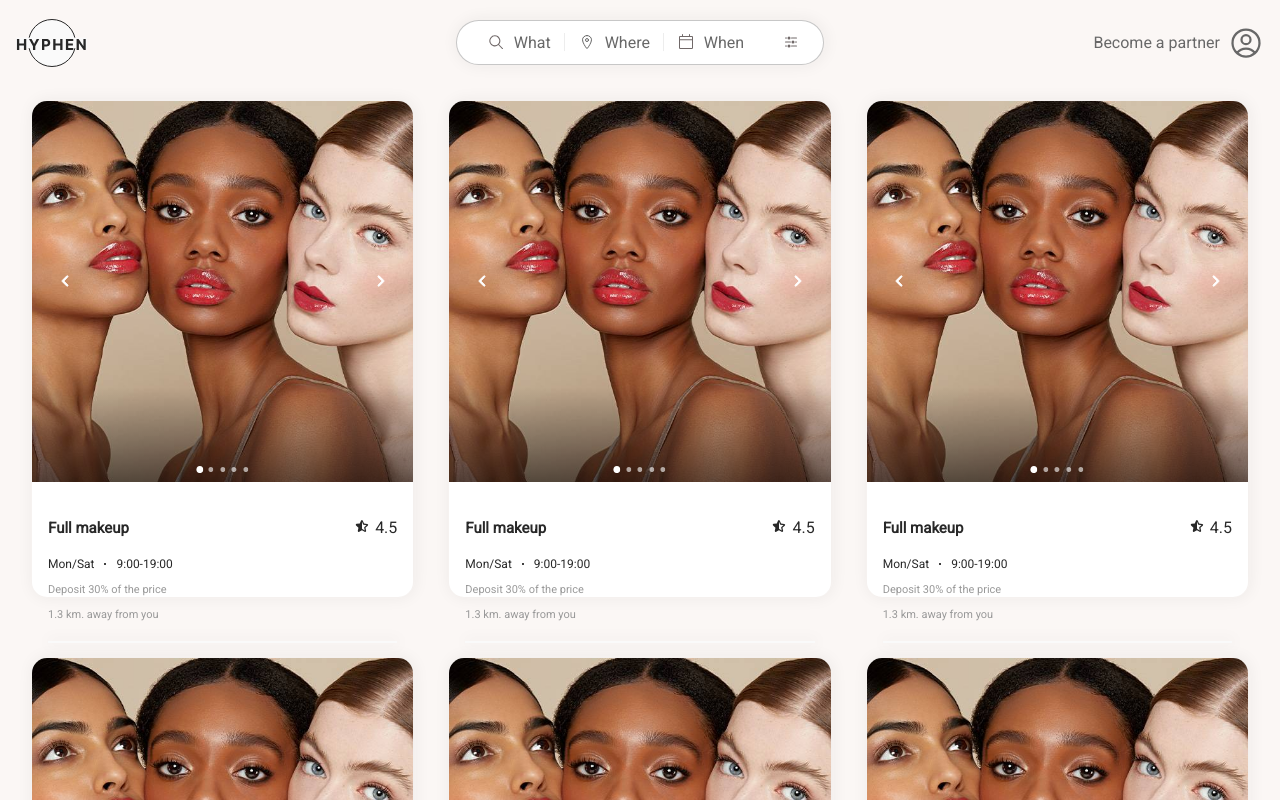
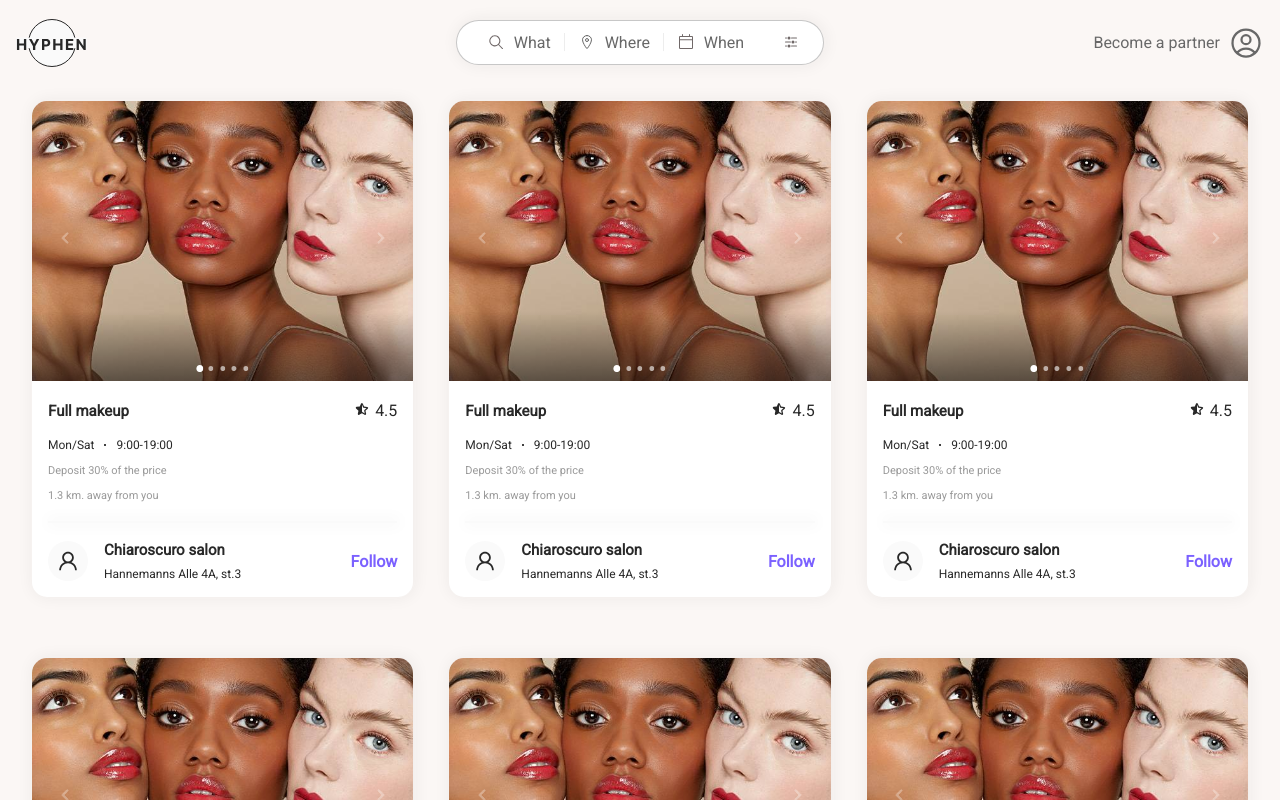
Before and after one commit to osampilona/hypen, a Next.js app: page / in a window 1280 px wide. Shown: the top 800 px of the page. Built offline with nearby package versions, Linux system fonts and the light colour scheme.

Commit message:
Fixing image height and adding opacity to arrows

```diff
--- a/src/components/Carousel/carousel.module.scss
+++ b/src/components/Carousel/carousel.module.scss
@@ -6,7 +6,7 @@
   &__image {
     border-radius: 0.938rem 0.938rem 0 0;
     width: 100%;
-    height: 100%;
+    height: 280px;
     object-fit: cover;
     display: block;
     flex-shrink: 0;
@@ -29,14 +29,21 @@
       height: 2.0625rem;
       width: 2.0625rem;
 
-      &:hover {
-        background-color: rgba(81, 8, 126, 1);
-      }
-
       > svg {
         stroke: white;
         fill: white;
+        opacity: 0.3;
         stroke-width: 2rem;
+      }
+
+      &:hover {
+        background-color: rgba(81, 8, 126, 1);
+
+        > svg {
+          stroke: white;
+          fill: white;
+          opacity: 1;
+        }
       }
     }
 
--- a/src/components/ServiceCard/servicecard.module.scss
+++ b/src/components/ServiceCard/servicecard.module.scss
@@ -26,7 +26,8 @@
     display: flex;
     flex-direction: column;
     padding: 1rem;
-    gap: 1.25rem;
+    padding-top: 0;
+    gap: 1.15rem;
 
     &__service {
       display: flex;
```
